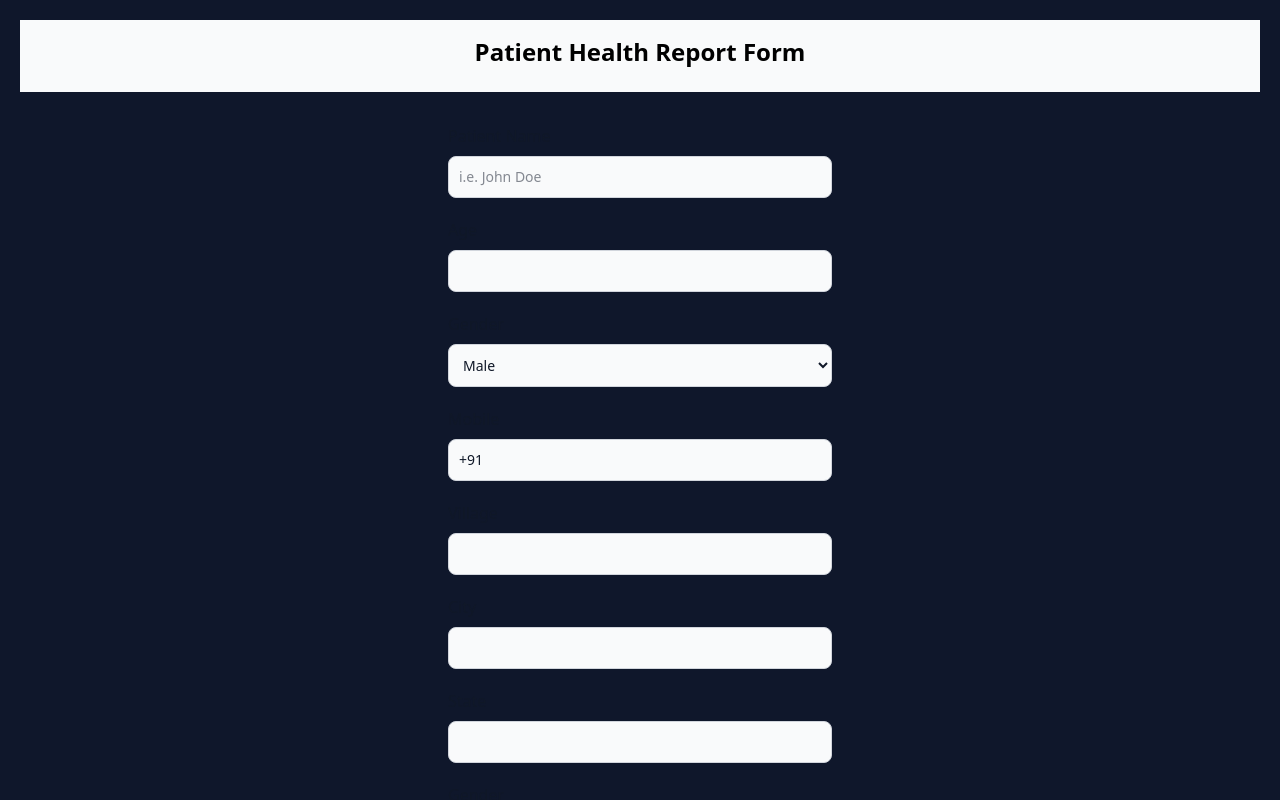
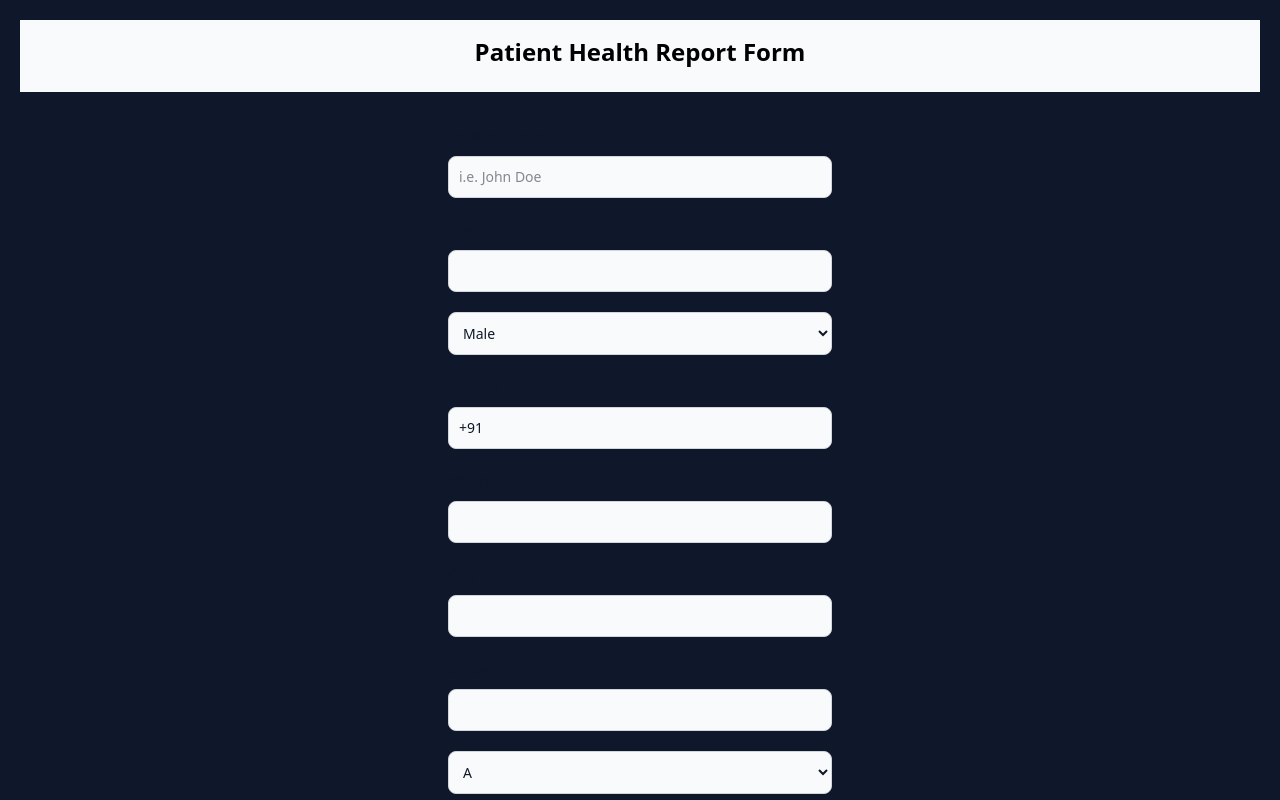
Before and after one commit to kapvm4444/form-to-pdf, a React (Create React App) app: page / in a window 1280 px wide. Shown: the top 800 px of the page. Built offline with nearby package versions, Linux system fonts and the light colour scheme.

Commit message:
Update Dropdown.js

```diff
--- a/src/components/Dropdown.js
+++ b/src/components/Dropdown.js
@@ -1,11 +1,11 @@
 import React from 'react';
 
-export default function Dropdown({value, onChange, options}) {
+export default function Dropdown({value, onChange, options, children}) {
     return (
         <>
             <div className="mb-5">
                 <label htmlFor="gender" className="block mb-2 text-gray-900 dark:text-white">
-                    Gender</label>
+                    {children}</label>
                 <select id="gender" value={value} onChange={onChange}
                         className="bg-gray-50 border border-gray-300 text-gray-900 text-sm rounded-lg focus:ring-blue-500 focus:border-blue-500 block w-full p-2.5 dark:bg-gray-700 dark:border-gray-600 dark:placeholder-gray-400 dark:text-white dark:focus:ring-blue-500 dark:focus:border-blue-500">
 
```
